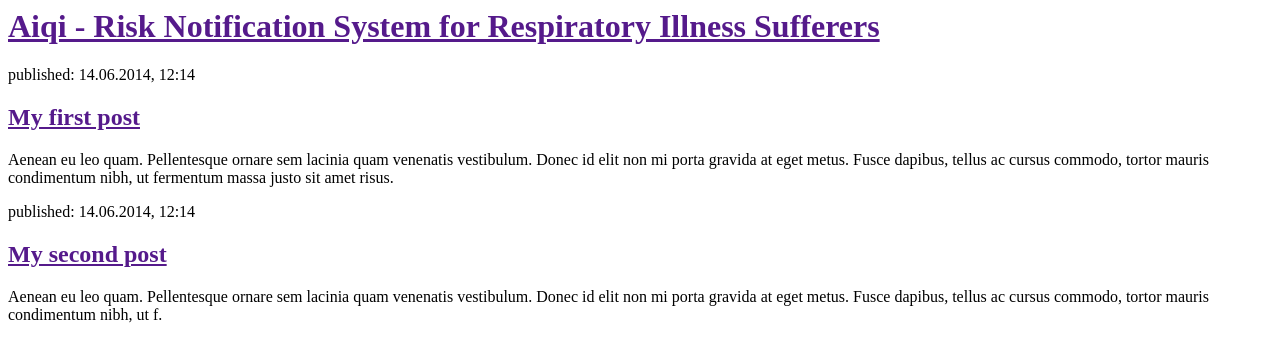
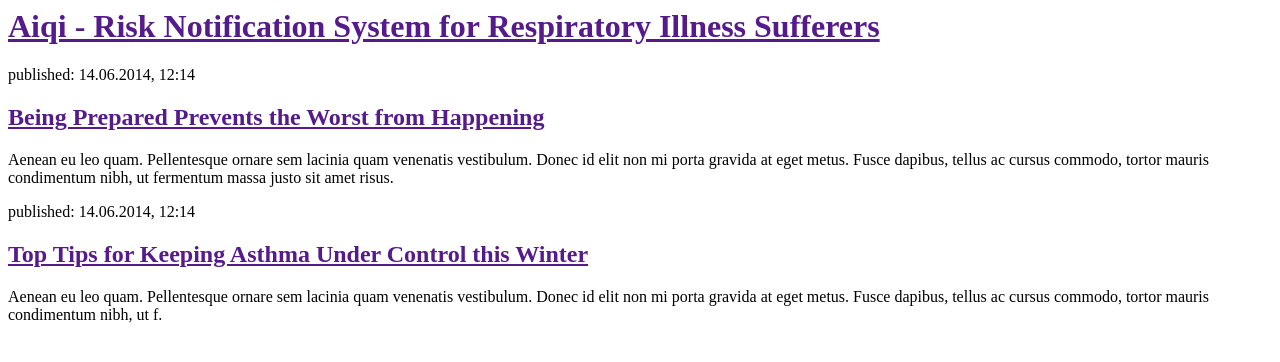
Before and after one commit to cnheu/aiqi, a Django app: page / in a window 1280 px wide. Shown: the top 362 px of the page. Run offline with Django 3.2, Linux system fonts and the light colour scheme.

Commit message:
Add home page 2

```diff
--- a/blog/templates/blog/post_list.html
+++ b/blog/templates/blog/post_list.html
@@ -8,13 +8,13 @@
         </div>
         <div>
             <p>published: 14.06.2014, 12:14</p>
-            <h2><a href="">My first post</a></h2>
+            <h2><a href="">Being Prepared Prevents the Worst from Happening</a></h2>
             <p>Aenean eu leo quam. Pellentesque ornare sem lacinia quam venenatis vestibulum. Donec id elit non mi porta gravida at eget metus. Fusce dapibus, tellus ac cursus commodo, tortor mauris condimentum nibh, ut fermentum massa justo sit amet risus.</p>
         </div>
 
         <div>
             <p>published: 14.06.2014, 12:14</p>
-            <h2><a href="">My second post</a></h2>
+            <h2><a href="">Top Tips for Keeping Asthma Under Control this Winter</a></h2>
             <p>Aenean eu leo quam. Pellentesque ornare sem lacinia quam venenatis vestibulum. Donec id elit non mi porta gravida at eget metus. Fusce dapibus, tellus ac cursus commodo, tortor mauris condimentum nibh, ut f.</p>
         </div>
     </body>
```
